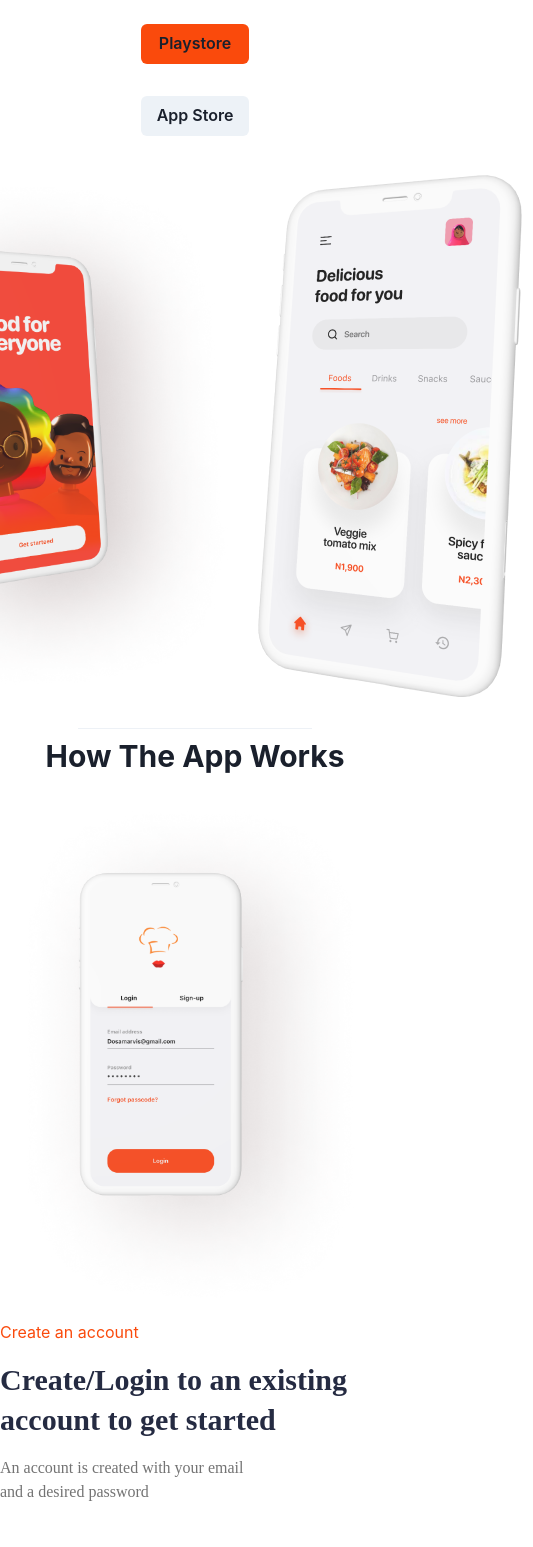
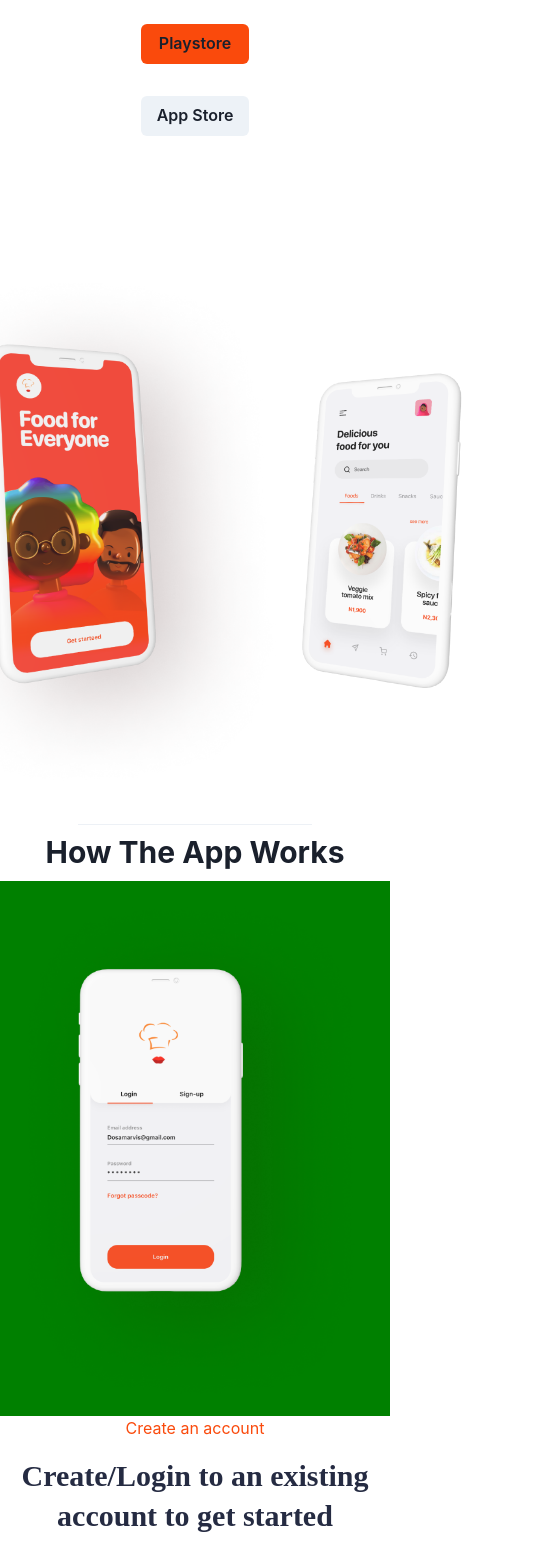
Before and after one commit to jahrulezfrancis/Food-delivery-web-app, a React (Create React App) app: page / in a window 390 px wide. Shown: the part 432-1979 px from the top of the page, 533 px wide, since content can reach past the window. Built offline with nearby package versions, Linux system fonts and the light colour scheme.

Commit message:
updated user interface

```diff
--- a/src/Components/Header/AppMockUp.jsx
+++ b/src/Components/Header/AppMockUp.jsx
@@ -1,4 +1,4 @@
-import { Box, Flex, Heading, VStack, HStack, Text, Center, Divider, Image, Stack } from '@chakra-ui/react';
+import { Box, Flex, Heading, VStack, HStack, Text, Center, Divider, Image, useMediaQuery, Stack } from '@chakra-ui/react';
 import React from 'react';
 import MobileMockRed from "../../Components/Images/mobile-mockup-red.png"
 import MobileMockWhite from "../../Components/Images/mobile-mockup-white.png"
@@ -11,16 +11,21 @@ import BottomSecBG from "../../Components/Images/bottom-sec-bg.png"
 import { BsFacebook, BsTwitter, BsInstagram } from "react-icons/bs"
 
 function MockupTemp(props) {
+    const [isLargerThan1280] = useMediaQuery('(max-width: 500px)')
+
     return (
-        <Flex direction={{ base: 'column', md: 'column', lg: 'row' }} >
-            <Image src={props.image} alt='' />
-            <VStack justify='center' align='start' spacing='1em'>
-                <Text color='#FA4A0C'>{props.heading}</Text>
-                <Heading fontFamily='Montserrat' color='#252B42'>
+        <Flex direction={isLargerThan1280 ? 'column' : 'row'}
+            justify={isLargerThan1280 ? 'center' : 'start'} align='center'>
+            <Stack p='0em' bg='green' justifyContent='center'>
+                <Image src={props.image} alt='' justifyContent='center' />
+            </Stack>
+            <VStack justify={isLargerThan1280 ? 'start' : 'center'} align={isLargerThan1280 ? 'center' : 'start'} spacing='1em'>
+                <Text color='#FA4A0C' textAlign={isLargerThan1280 ? 'center' : 'start'}>{props.heading}</Text>
+                <Heading fontFamily='Montserrat' color='#252B42' textAlign={isLargerThan1280 ? 'center' : 'start'}>
                     {props.lineone} <br />
                     {props.linetwo}
                 </Heading>
-                <Text fontFamily='Montserrat' color='#737373'>
+                <Text textAlign={isLargerThan1280 ? 'center' : 'start'} fontFamily='Montserrat' color='#737373'>
                     {props.line2one} <br />
                     {props.line2two}
                 </Text>
@@ -35,7 +40,7 @@ const Footer = () => {
         <Box>
             <Flex direction={{ base: 'column', md: 'row', lg: 'row' }} w='100%' justify='space-evenly' align='center' pb='.5em' spacing='7em'>
                 <Image src={HeaderLogo} alt='footer logo' />
-                <HStack spacing='2em' color='#FA4A0C'>
+                <HStack spacing='2em' color='#FA4A0C' p='2em'>
                     <BsFacebook size='2em' />
                     <BsTwitter size='2em' />
                     <BsInstagram size='2em' />
@@ -48,10 +53,12 @@ const Footer = () => {
 
 
 const BottomSec = () => {
+    const [isLargerThan1280] = useMediaQuery('(max-width: 500px)')
+
     return (
-        <Box bg='linear-gradient(0deg, rgba(37, 43, 66, 0.4), rgba(37, 43, 66, 0.4)), url(.jpg)' bgImage={BottomSecBG}
+        <Box bgColor={ isLargerThan1280 ? '#252B42' : 'linear-gradient(0deg, rgba(37, 43, 66, 0.4), rgba(37, 43, 66, 0.4)), url(.jpg)'} bgImage={ isLargerThan1280 ? undefined : BottomSecBG}
             bgRepeat='no-repeat' w='100%' height='auto' minH={'25em'}>
-            <VStack p={{ sm: '1em', md: '2em', lg: '10em' }} spacing='1.5em'>
+            <VStack p={ isLargerThan1280 ? '1em' : '10em' } spacing='1.5em' align='center' justify='center'>
                 <Heading textAlign='center' color='white'>
                     Download the app now
                 </Heading>
@@ -65,13 +72,15 @@ const BottomSec = () => {
 }
 
 export default function AppMockUp() {
+    const [isLargerThan1280] = useMediaQuery('(max-width: 500px)')
+
     return (
         <Box>
-            <VStack>
-                <HStack ml='0em' mt={{ base: '-5em', md: '-10em', lg: '-17em' }} justify='center' w='100%'
-                    align='center' spacing={{ base: '-16em', md: '-18em', lg: '-15em' }}>
-                    <Image src={MobileMockRed} alt='' />
-                    <Image src={MobileMockWhite} alt='' />
+            <VStack align='center' w='100%'>
+                <HStack ml='0em' mt={isLargerThan1280 ? '1em' : '-15em'} justify='center' w='100%'
+                    align='center' spacing={isLargerThan1280 ? '-10em' : '-18em'}>
+                    <Image src={MobileMockRed} alt='' ml='-1em' p='-10em'/>
+                    <Image src={MobileMockWhite} alt='' boxSize={ isLargerThan1280 ? '20em' : 'auto' } />
                 </HStack>
                 <Center w='60%'>
                     <Divider orientation='horizontal' size='80%' />
@@ -81,13 +90,13 @@ export default function AppMockUp() {
                     linetwo='account to get started' line2one='An account is created with your email' line2two='and a desired password' />
 
                 <Flex direction={{ sm: 'column', md: 'column', lg: 'row' }} p='2em' flexWrap='wrap'>
-                    <VStack justify='center' align='center' spacing='1em'>
-                        <Text color='#FA4A0C'>Explore Varieties</Text>
-                        <Heading fontFamily='Montserrat' color='#252B42'>
+                    <VStack justify='center' align={isLargerThan1280 ? 'center' : 'start'} spacing='1em'>
+                        <Text color='#FA4A0C' textAlign={isLargerThan1280 ? 'center' : 'start'} >Explore Varieties</Text>
+                        <Heading textAlign={isLargerThan1280 ? 'center' : 'start'} fontFamily='Montserrat' color='#252B42'>
                             Shop for your favorites <br />
                             meal as e dey hot.
                         </Heading>
-                        <Text fontFamily='Montserrat' color='#737373'>
+                        <Text textAlign={isLargerThan1280 ? 'center' : 'start'} fontFamily='Montserrat' color='#737373'>
                             Shop for your favorite meals or drinks <br />
                             and enjoy while doing it.
                         </Text>
```
